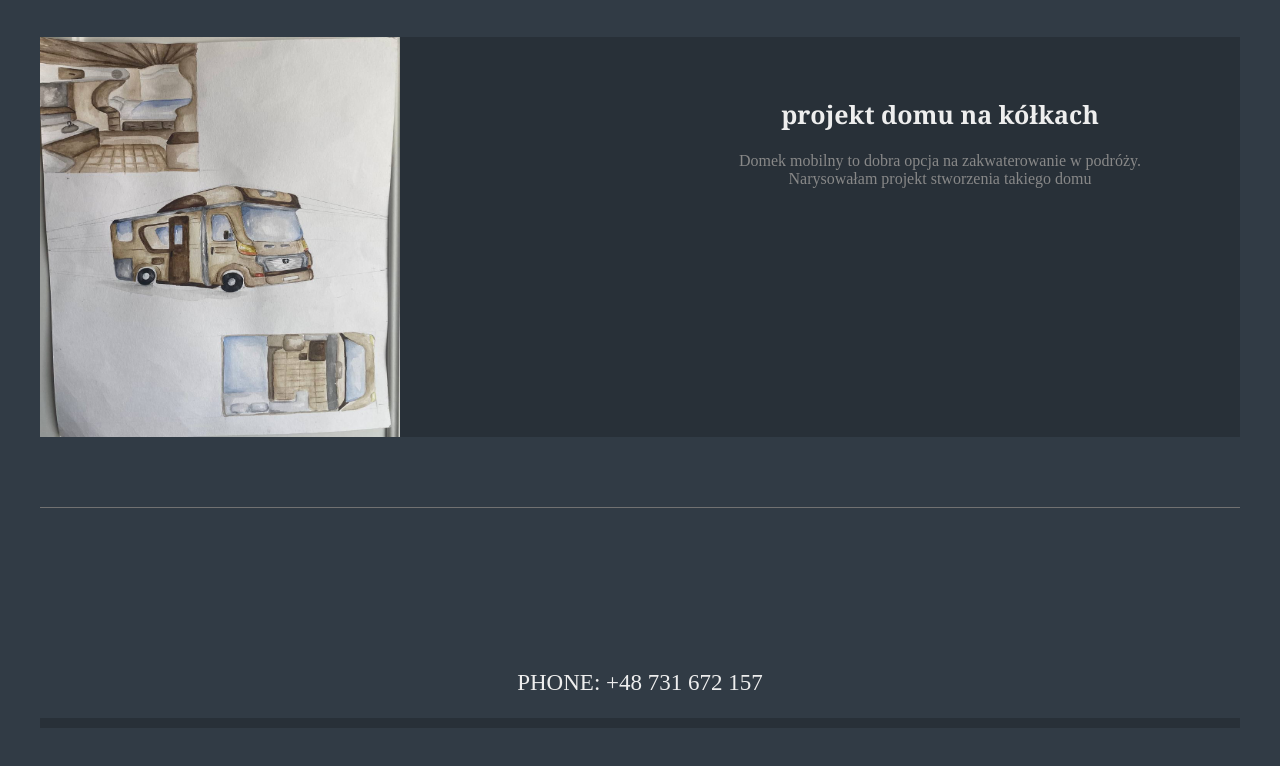
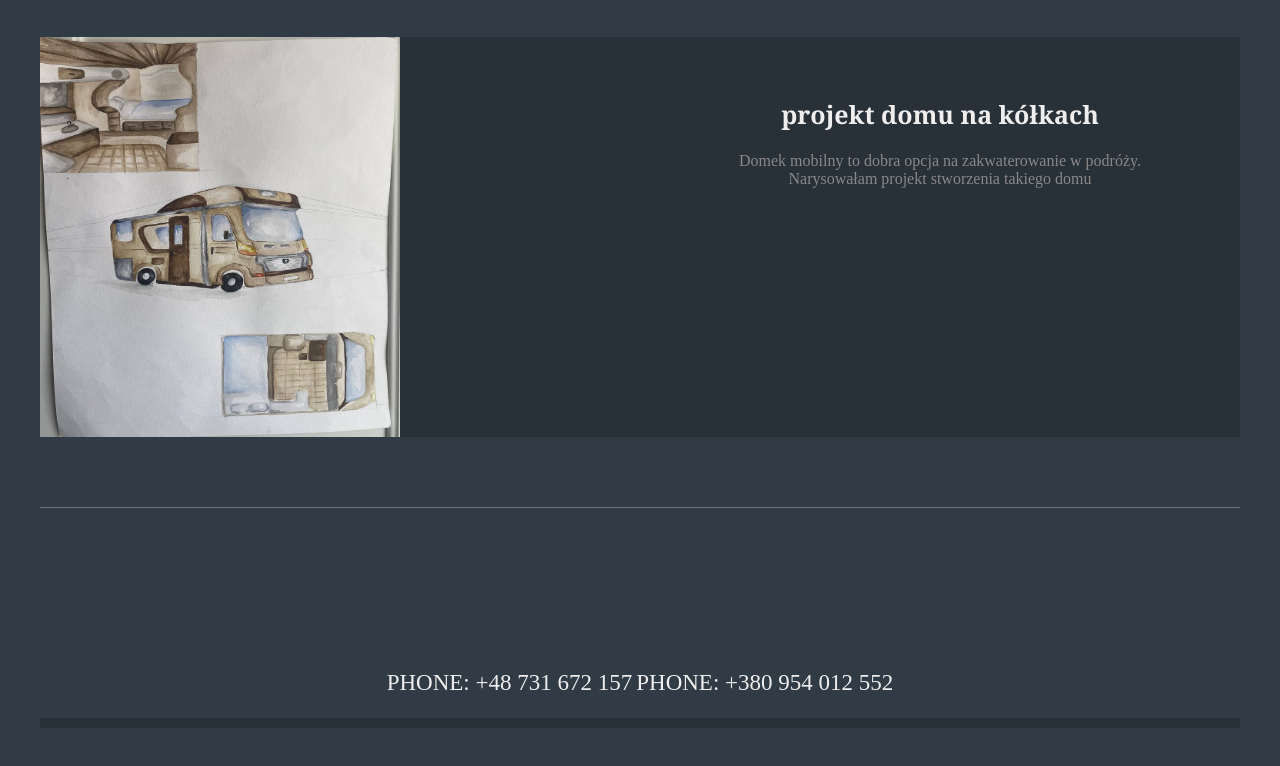
Before and after one commit to Serg-Bartosh/yana_portfolio, a plain HTML site: page archive.html in a window 1280 px wide. Shown: the part 5871-6637 px from the top of the page. Drawn offline with Linux system fonts and the light colour scheme; a web font is replaced by a local one.

Commit message:
Update archive.html

```diff
--- a/archive.html
+++ b/archive.html
@@ -274,6 +274,7 @@
 		<div class="zerogrid">
 			<div class="row">
 				<span class="phone">PHONE: +48 731 672 157</span>
+				<span class="phone">PHONE: +380 954 012 552</span>
 
 	<div class="bottom-footer">
 		<div class="zerogrid">
```
